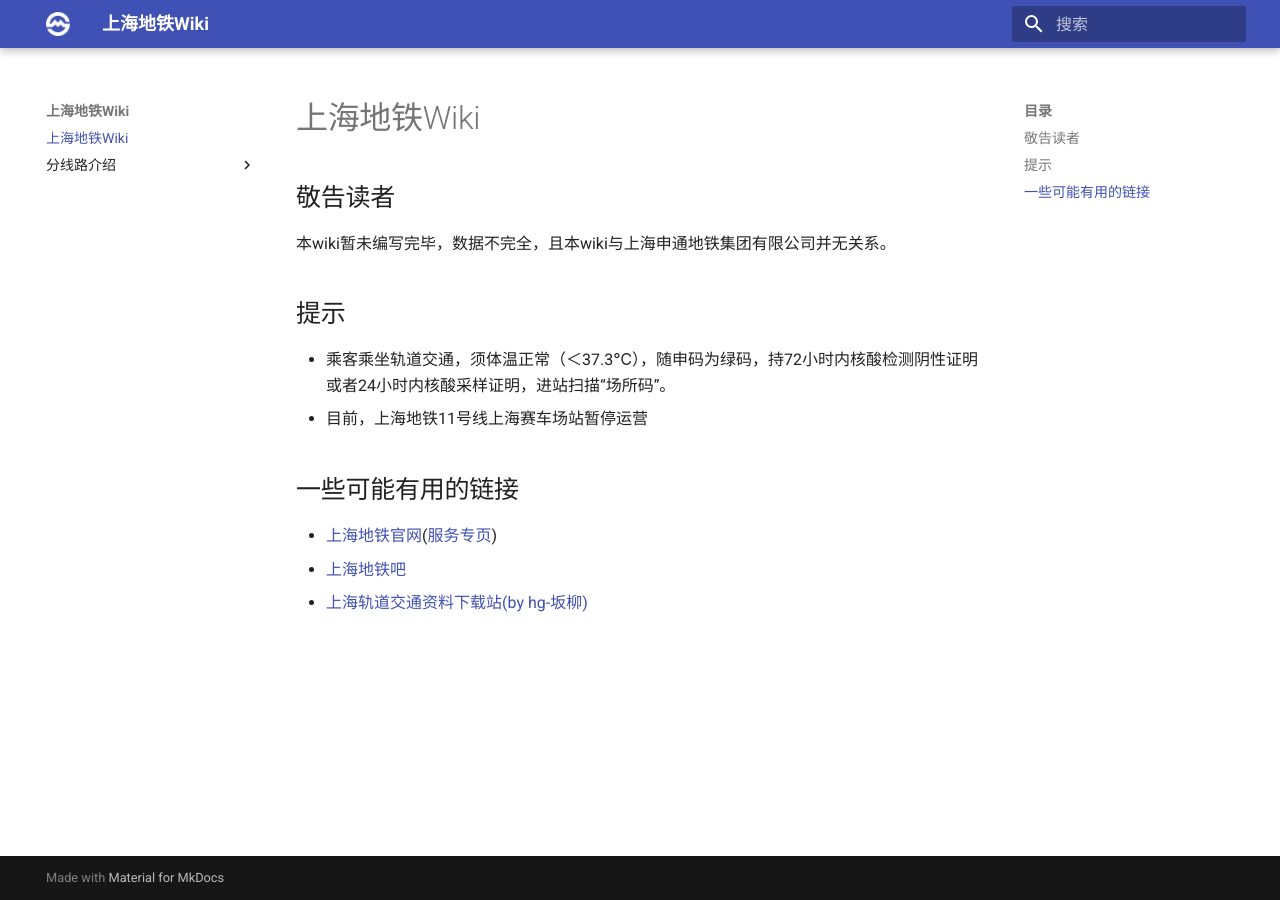
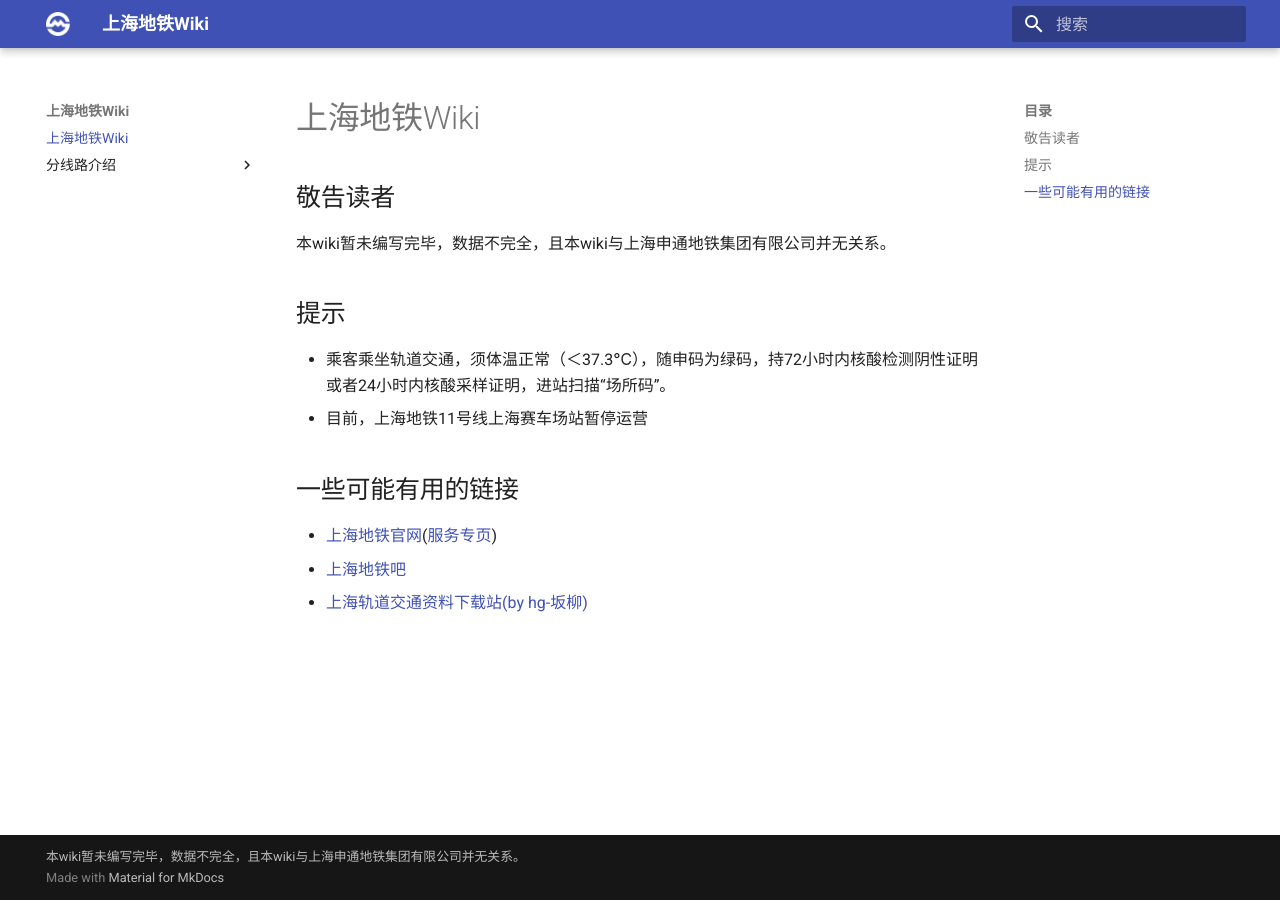
Before and after one commit to BSOD-qian/shmetrowiki, an MkDocs documentation site: the page built from docs/index.md, in a window 1280 px wide. Built offline with MkDocs 1.6.1 and Material for MkDocs 9.7.7, drawn with Linux system fonts in a browser that asks for light colours.

Commit message:
202207102005

```diff
--- a/mkdocs.yml
+++ b/mkdocs.yml
@@ -7,3 +7,4 @@
   - navigation.top
 plugins:
   - search
+copyright: 本wiki暂未编写完毕，数据不完全，且本wiki与上海申通地铁集团有限公司并无关系。
```
